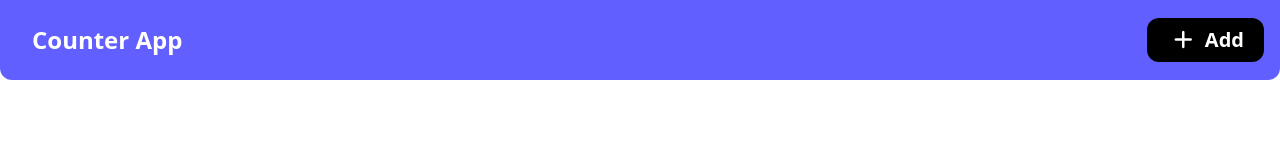
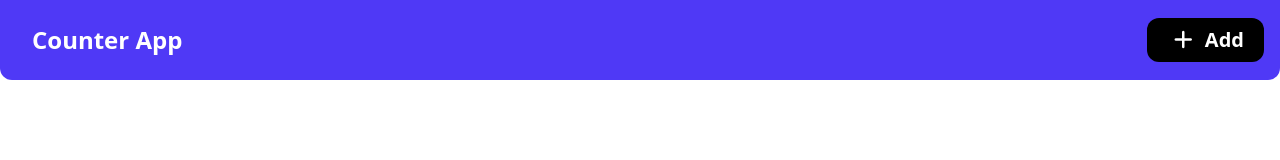
Before and after one commit to Abdibasid-Moh-aden0005/Counter-app, a plain HTML site: page index.html in a window 1280 px wide. Drawn offline with nearby package versions, Linux system fonts and the light colour scheme.

Commit message:
nav color changed

```diff
--- a/index.html
+++ b/index.html
@@ -23,7 +23,7 @@
   <body>
     <!--  -->
     <nav
-      class="p-4 h-20 bg-indigo-500 text-white flex justify-between items-center rounded-b-xl"
+      class="p-4 h-20 bg-indigo-600 text-white flex justify-between items-center rounded-b-xl"
     >
       <div class="px-4">
         <h2 class="text-white font-[700] text-2xl">Counter App</h2>
```
